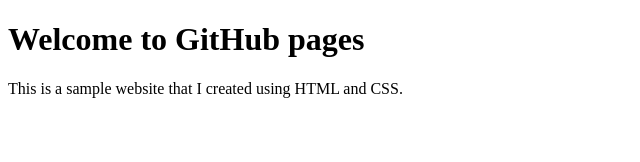
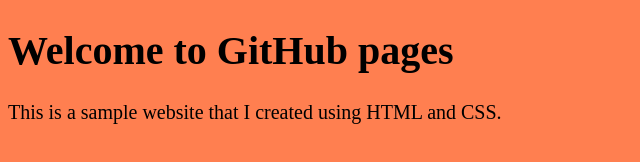
Before and after one commit to raunaq-ranjan/pages-demo, a plain HTML site: page index.html in a window 1280 px wide. Shown: the whole page, without its empty margins (0-640 px from the left). Drawn offline with Linux system fonts and the light colour scheme.

Commit message:
add style

```diff
--- a/index.html
+++ b/index.html
@@ -3,6 +3,7 @@
 <head>
     <meta charset="UTF-8">
     <meta name="viewport" content="width=device-width, initial-scale=1.0">
+    <link rel="stylesheet" href="style.css">
     <title>GitHub pages site</title>
 </head>
 <body>
--- /dev/null
+++ b/style.css
@@ -0,0 +1,7 @@
+html {
+    font-size: 20px;;
+}
+
+body {
+    background-color: coral;
+}
```
